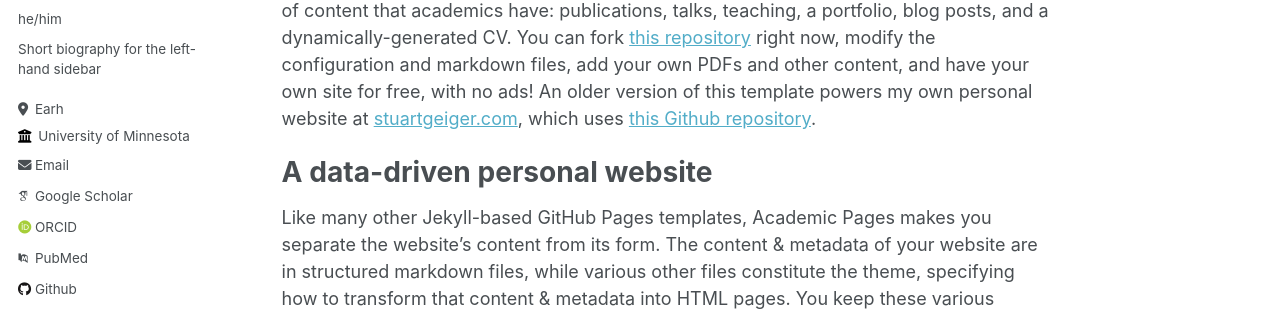
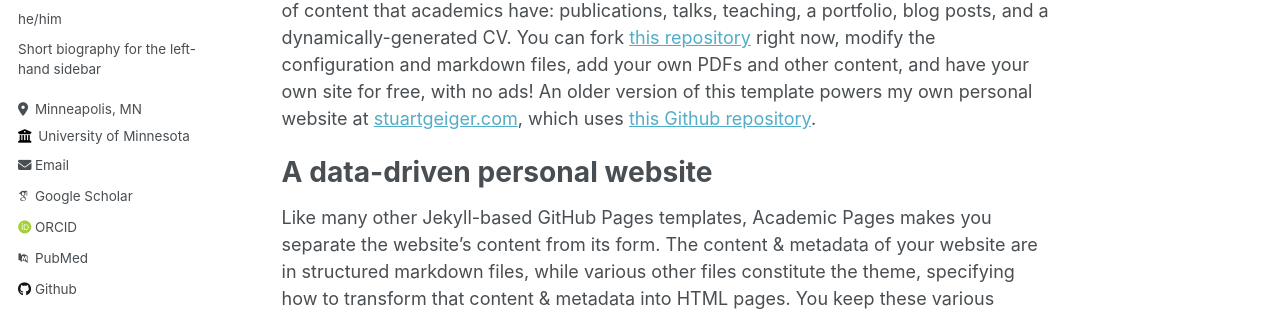
Before and after one commit to expn123/expn123.github.io, a Jekyll site: the page built from _pages/about.md, in a window 1280 px wide. Shown: the part 314-625 px from the top of the page. Built offline with Jekyll 4.4.1, drawn with Linux system fonts in a browser that asks for light colours; some web fonts are replaced.

Commit message:
Update _config.yml

```diff
--- a/_config.yml
+++ b/_config.yml
@@ -23,9 +23,9 @@ author:
   # Biographic information
   avatar           : "profile.png"
   name             : "Zongbo Li"
-  pronouns         :  "he/him"
+  pronouns         : "he/him"
   bio              : "Short biography for the left-hand sidebar"
-  location         : "Earh"
+  location         : "Minneapolis, MN"
   employer         : "University of Minnesota"
   uri              : # URL
   email            : "li001932@umn.edu"
```
